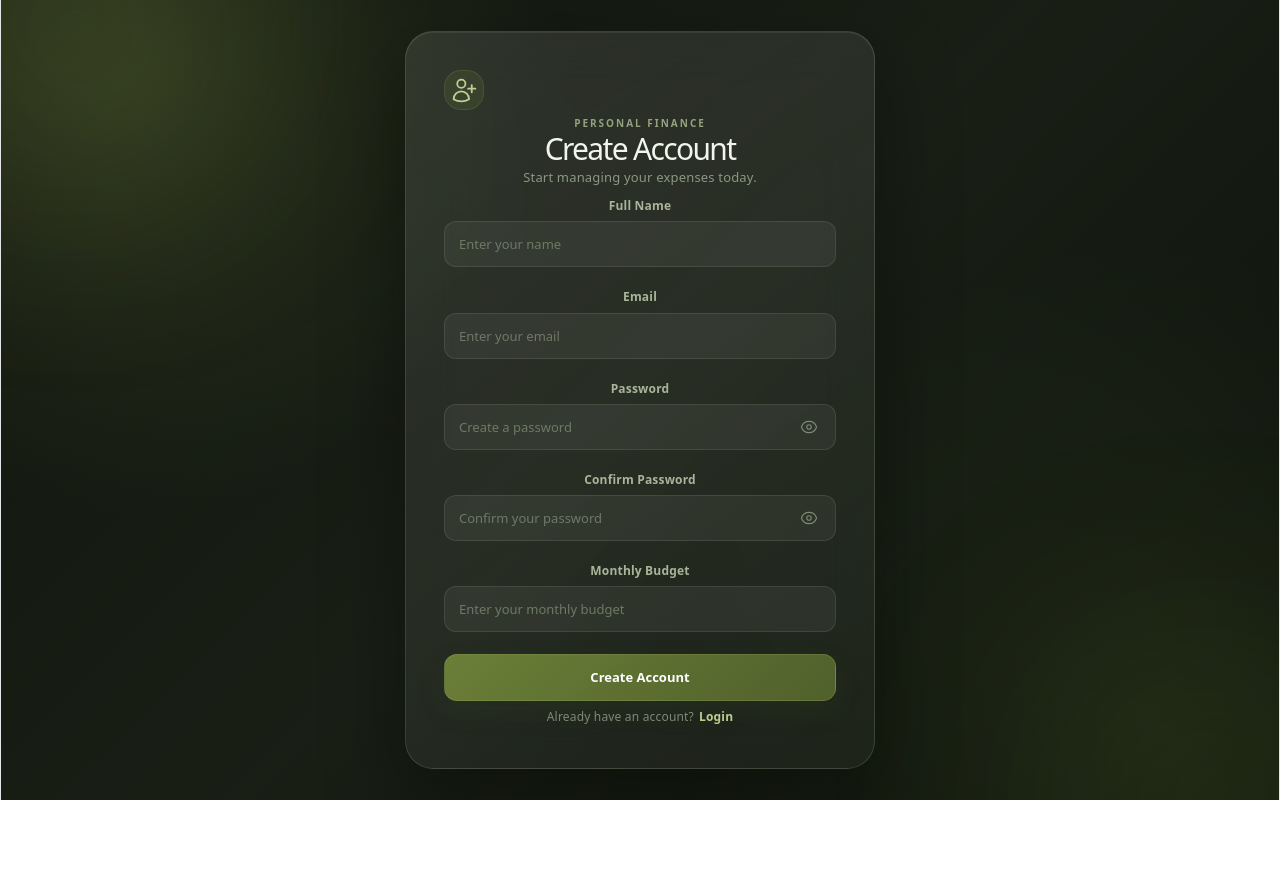
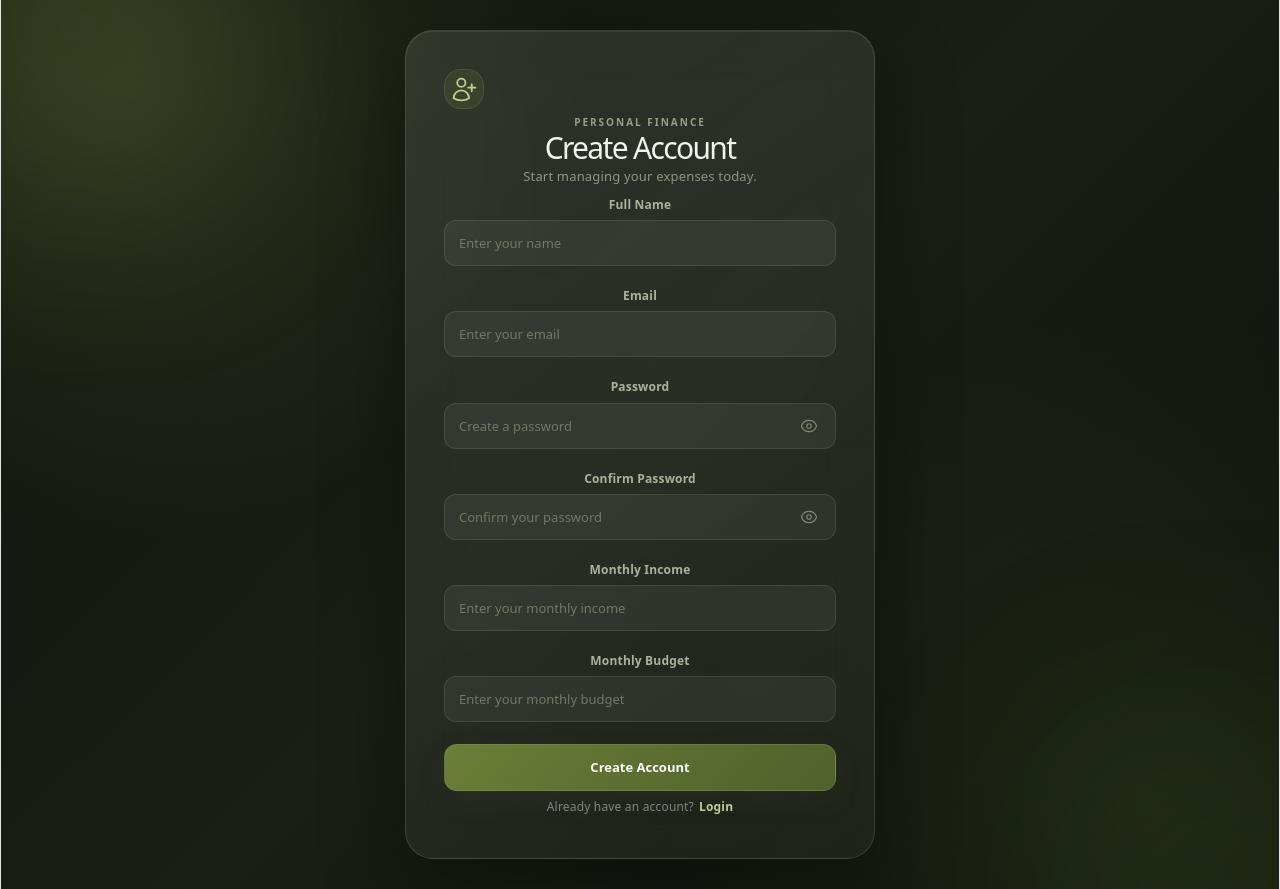
Before and after one commit to shwetabotx/expense-manager, a React (Vite) app in the folder client/: page /register in a window 1280 px wide. Before the commit the page ends 800 px from the top, so only its background shows below. Built offline with nearby package versions, Linux system fonts and the light colour scheme.

Commit message:
Monthly Income Error Solved

```diff
--- a/client/src/pages/Register.jsx
+++ b/client/src/pages/Register.jsx
@@ -1,6 +1,10 @@
 import { useState } from "react";
 import { Link, useNavigate } from "react-router-dom";
-import { UserPlusIcon, EyeIcon, EyeSlashIcon } from "@heroicons/react/24/outline";
+import {
+    UserPlusIcon,
+    EyeIcon,
+    EyeSlashIcon
+} from "@heroicons/react/24/outline";
 import { registerUser } from "../services/authService";
 import "./Auth.css";
 
@@ -12,6 +16,7 @@ function Register() {
         email: "",
         password: "",
         confirmPassword: "",
+        monthlyIncome: "",
         monthlyBudget: ""
     });
 
@@ -37,28 +42,42 @@ function Register() {
         setError("");
         setSuccess("");
 
+        // Required fields
         if (
             !formData.name ||
             !formData.email ||
             !formData.password ||
             !formData.confirmPassword ||
+            formData.monthlyIncome === "" ||
             formData.monthlyBudget === ""
         ) {
             setError("Please fill in all required fields.");
             return;
         }
+
+        // Convert values to numbers
+        const income = Number(formData.monthlyIncome);
         const budget = Number(formData.monthlyBudget);
 
+        // Validate income
+        if (!Number.isFinite(income) || income < 0) {
+            setError("Please enter a valid monthly income.");
+            return;
+        }
+
+        // Validate budget
         if (!Number.isFinite(budget) || budget < 0) {
             setError("Please enter a valid monthly budget.");
             return;
         }
 
+        // Validate password match
         if (formData.password !== formData.confirmPassword) {
             setError("Passwords do not match.");
             return;
         }
 
+        // Validate password length
         if (formData.password.length < 6) {
             setError("Password must be at least 6 characters.");
             return;
@@ -71,7 +90,8 @@ function Register() {
                 name: formData.name,
                 email: formData.email,
                 password: formData.password,
-                monthlyBudget: Number(formData.monthlyBudget)
+                monthlyIncome: income,
+                monthlyBudget: budget
             });
 
             setSuccess(
@@ -90,6 +110,7 @@ function Register() {
                 error.response?.data?.message ||
                 "Registration failed. Please try again."
             );
+
         } finally {
             setLoading(false);
         }
@@ -108,6 +129,7 @@ function Register() {
                 </div>
 
                 <div className="auth-header">
+
                     <p className="auth-label">
                         PERSONAL FINANCE
                     </p>
@@ -119,6 +141,7 @@ function Register() {
                     <p>
                         Start managing your expenses today.
                     </p>
+
                 </div>
 
                 {error && (
@@ -134,6 +157,8 @@ function Register() {
                 )}
 
                 <form onSubmit={handleSubmit}>
+
+                    {/* NAME */}
 
                     <div className="auth-field">
 
@@ -153,6 +178,9 @@ function Register() {
 
                     </div>
 
+
+                    {/* EMAIL */}
+
                     <div className="auth-field">
 
                         <label htmlFor="email">
@@ -170,6 +198,9 @@ function Register() {
                         />
 
                     </div>
+
+
+                    {/* PASSWORD */}
 
                     <div className="auth-field">
 
@@ -210,6 +241,9 @@ function Register() {
                         </div>
 
                     </div>
+
+
+                    {/* CONFIRM PASSWORD */}
 
                     <div className="auth-field">
 
@@ -253,6 +287,31 @@ function Register() {
 
                     </div>
 
+
+                    {/* MONTHLY INCOME */}
+
+                    <div className="auth-field">
+
+                        <label htmlFor="monthlyIncome">
+                            Monthly Income
+                        </label>
+
+                        <input
+                            id="monthlyIncome"
+                            name="monthlyIncome"
+                            type="number"
+                            min="0"
+                            placeholder="Enter your monthly income"
+                            value={formData.monthlyIncome}
+                            onChange={handleChange}
+                            disabled={loading}
+                        />
+
+                    </div>
+
+
+                    {/* MONTHLY BUDGET */}
+
                     <div className="auth-field">
 
                         <label htmlFor="monthlyBudget">
@@ -272,6 +331,9 @@ function Register() {
 
                     </div>
 
+
+                    {/* SUBMIT */}
+
                     <button
                         type="submit"
                         className="auth-submit"
@@ -283,6 +345,9 @@ function Register() {
                     </button>
 
                 </form>
+
+
+                {/* FOOTER */}
 
                 <div className="auth-footer">
 
```
